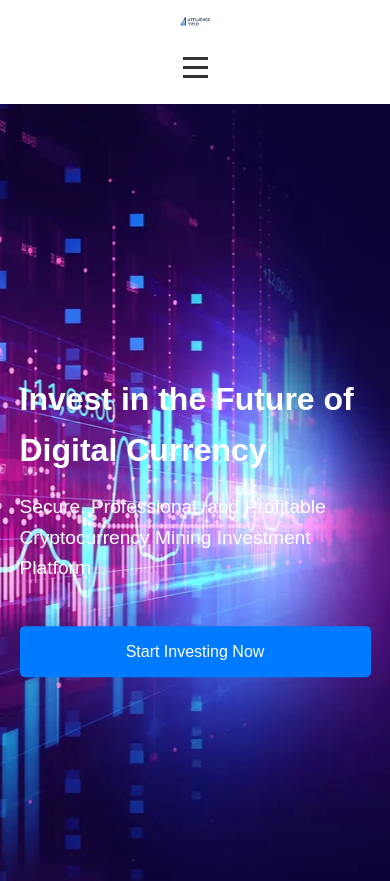
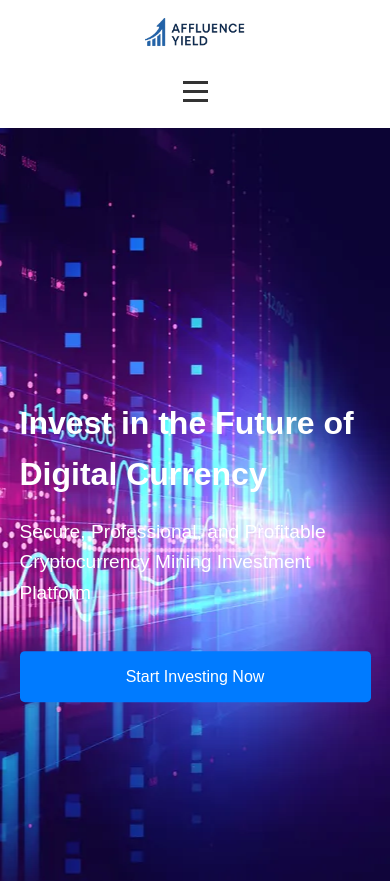
Before and after one commit to affluenceyieldd/com, a plain HTML site: page index.html in a window 390 px wide. Shown: the top 881 px of the page. Drawn offline with Linux system fonts and the light colour scheme; no server answers.

Commit message:
Update styles.css

```diff
--- a/styles.css
+++ b/styles.css
@@ -46,7 +46,8 @@ body {
     }
 
     .logo img {
-        width: 30px;
+        width: 100px;
+        height: auto;
     }
 
     .logo h1 {
```
